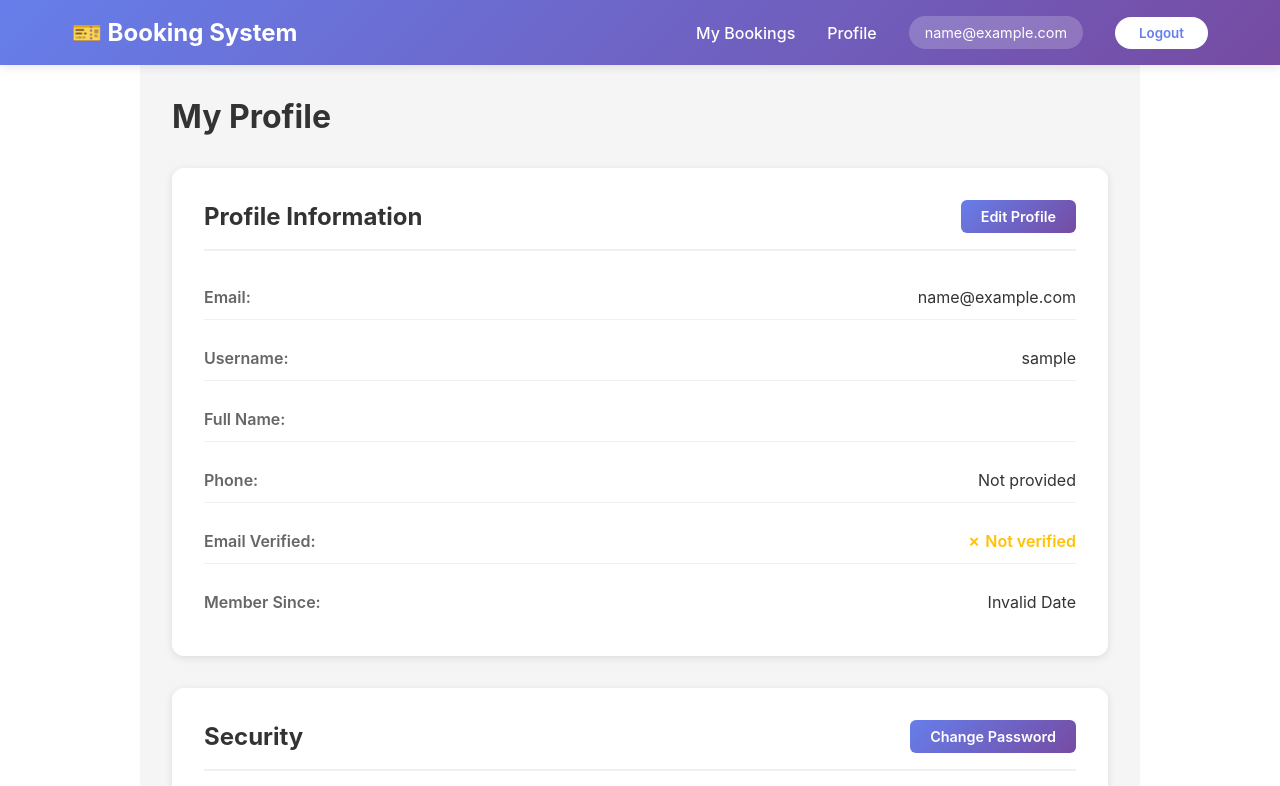
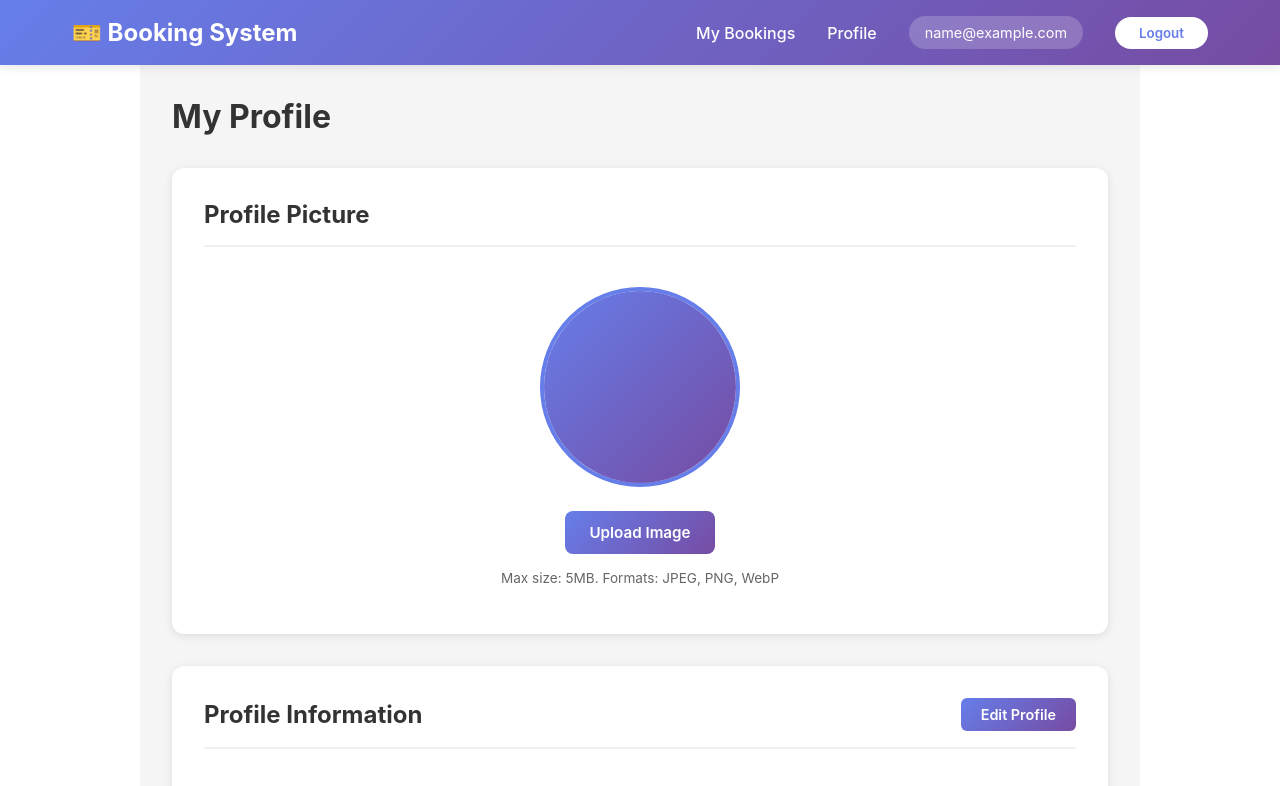
Before and after one commit to antonreva122/Frontend_booking, a React (Vite) app: page /profile in a window 1280 px wide. Shown: the top 786 px of the page. Built offline with nearby package versions, Linux system fonts and the light colour scheme; no server answers; sample sign-in values are in the browser's storage.

Commit message:
cloudinary upload features

```diff
--- a/src/pages/Profile.css
+++ b/src/pages/Profile.css
@@ -38,6 +38,105 @@
   border-radius: 8px;
   border-left: 4px solid #3c3;
   margin-bottom: 1.5rem;
+}
+
+/* Profile Image Section */
+.profile-image-section {
+  display: flex;
+  flex-direction: column;
+  align-items: center;
+  gap: 1.5rem;
+  padding: 1rem;
+}
+
+.profile-image-container {
+  width: 200px;
+  height: 200px;
+  border-radius: 50%;
+  overflow: hidden;
+  border: 4px solid #667eea;
+  display: flex;
+  align-items: center;
+  justify-content: center;
+  background: #f0f0f0;
+}
+
+.profile-image {
+  width: 100%;
+  height: 100%;
+  object-fit: cover;
+}
+
+.profile-image-placeholder {
+  width: 100%;
+  height: 100%;
+  display: flex;
+  align-items: center;
+  justify-content: center;
+  background: linear-gradient(135deg, #667eea 0%, #764ba2 100%);
+  color: white;
+  font-size: 4rem;
+  font-weight: bold;
+  text-transform: uppercase;
+}
+
+.profile-image-actions {
+  display: flex;
+  flex-direction: column;
+  align-items: center;
+  gap: 1rem;
+}
+
+.btn-upload {
+  background: linear-gradient(135deg, #667eea 0%, #764ba2 100%);
+  color: white;
+  border: none;
+  padding: 0.75rem 1.5rem;
+  border-radius: 8px;
+  font-weight: 600;
+  cursor: pointer;
+  transition: all 0.3s ease;
+  font-size: 0.95rem;
+}
+
+.btn-upload:hover:not([disabled]) {
+  transform: translateY(-2px);
+  box-shadow: 0 4px 12px rgba(102, 126, 234, 0.4);
+}
+
+.btn-upload[disabled] {
+  opacity: 0.6;
+  cursor: not-allowed;
+}
+
+.btn-delete {
+  background: #dc3545;
+  color: white;
+  border: none;
+  padding: 0.5rem 1.25rem;
+  border-radius: 6px;
+  font-weight: 600;
+  cursor: pointer;
+  transition: all 0.3s ease;
+  font-size: 0.9rem;
+}
+
+.btn-delete:hover:not([disabled]) {
+  background: #c82333;
+  transform: translateY(-2px);
+  box-shadow: 0 4px 12px rgba(220, 53, 69, 0.4);
+}
+
+.btn-delete[disabled] {
+  opacity: 0.6;
+  cursor: not-allowed;
+}
+
+.image-help-text {
+  font-size: 0.85rem;
+  color: #666;
+  text-align: center;
+  margin: 0;
 }
 
 .profile-content {
--- a/src/pages/Profile.jsx
+++ b/src/pages/Profile.jsx
@@ -9,6 +9,7 @@ function Profile() {
   const [isEditing, setIsEditing] = useState(false);
   const [isChangingPassword, setIsChangingPassword] = useState(false);
   const [loading, setLoading] = useState(false);
+  const [imageLoading, setImageLoading] = useState(false);
   const [error, setError] = useState('');
   const [success, setSuccess] = useState('');
 
@@ -123,6 +124,63 @@ function Profile() {
     setSuccess('');
   };
 
+  const handleImageUpload = async (e) => {
+    const file = e.target.files[0];
+    if (!file) return;
+
+    // Validate file type
+    const allowedTypes = ['image/jpeg', 'image/png', 'image/jpg', 'image/webp'];
+    if (!allowedTypes.includes(file.type)) {
+      setError('Invalid file type. Only JPEG, PNG, and WebP images are allowed.');
+      return;
+    }
+
+    // Validate file size (max 5MB)
+    const maxSize = 5 * 1024 * 1024;
+    if (file.size > maxSize) {
+      setError('File too large. Maximum size is 5MB.');
+      return;
+    }
+
+    setImageLoading(true);
+    setError('');
+    setSuccess('');
+
+    const formData = new FormData();
+    formData.append('image', file);
+
+    try {
+      const response = await authAPI.uploadProfileImage(formData);
+      // Update user context with new image URL
+      setUser({ ...user, profile_image: response.profile_image });
+      setSuccess('Profile image uploaded successfully!');
+    } catch (err) {
+      setError(handleApiError(err));
+    } finally {
+      setImageLoading(false);
+    }
+  };
+
+  const handleImageDelete = async () => {
+    if (!window.confirm('Are you sure you want to delete your profile image?')) {
+      return;
+    }
+
+    setImageLoading(true);
+    setError('');
+    setSuccess('');
+
+    try {
+      await authAPI.deleteProfileImage();
+      setUser({ ...user, profile_image: null });
+      setSuccess('Profile image deleted successfully!');
+    } catch (err) {
+      setError(handleApiError(err));
+    } finally {
+      setImageLoading(false);
+    }
+  };
+
   if (!user) {
     return (
       <div className="profile-container">
@@ -141,6 +199,52 @@ function Profile() {
       {success && <div className="success-message">{success}</div>}
 
       <div className="profile-content">
+        {/* Profile Image Section */}
+        <div className="profile-card">
+          <div className="card-header">
+            <h2>Profile Picture</h2>
+          </div>
+          <div className="profile-image-section">
+            <div className="profile-image-container">
+              {user.profile_image ? (
+                <img
+                  src={user.profile_image}
+                  alt="Profile"
+                  className="profile-image"
+                />
+              ) : (
+                <div className="profile-image-placeholder">
+                  <span>{user.first_name?.[0]}{user.last_name?.[0]}</span>
+                </div>
+              )}
+            </div>
+            <div className="profile-image-actions">
+              <label className="btn-upload" disabled={imageLoading}>
+                <input
+                  type="file"
+                  accept="image/jpeg,image/png,image/jpg,image/webp"
+                  onChange={handleImageUpload}
+                  disabled={imageLoading}
+                  style={{ display: 'none' }}
+                />
+                {imageLoading ? 'Uploading...' : 'Upload Image'}
+              </label>
+              {user.profile_image && (
+                <button
+                  className="btn-delete"
+                  onClick={handleImageDelete}
+                  disabled={imageLoading}
+                >
+                  Delete Image
+                </button>
+              )}
+              <p className="image-help-text">
+                Max size: 5MB. Formats: JPEG, PNG, WebP
+              </p>
+            </div>
+          </div>
+        </div>
+
         {/* Profile Information Section */}
         <div className="profile-card">
           <div className="card-header">
--- a/src/services/authService.js
+++ b/src/services/authService.js
@@ -53,4 +53,20 @@ export const authAPI = {
     });
     return response.data;
   },
+
+  // Upload profile image
+  uploadProfileImage: async (formData) => {
+    const response = await api.post('/users/profile/image/upload/', formData, {
+      headers: {
+        'Content-Type': 'multipart/form-data',
+      },
+    });
+    return response.data;
+  },
+
+  // Delete profile image
+  deleteProfileImage: async () => {
+    const response = await api.delete('/users/profile/image/delete/');
+    return response.data;
+  },
 };
```
